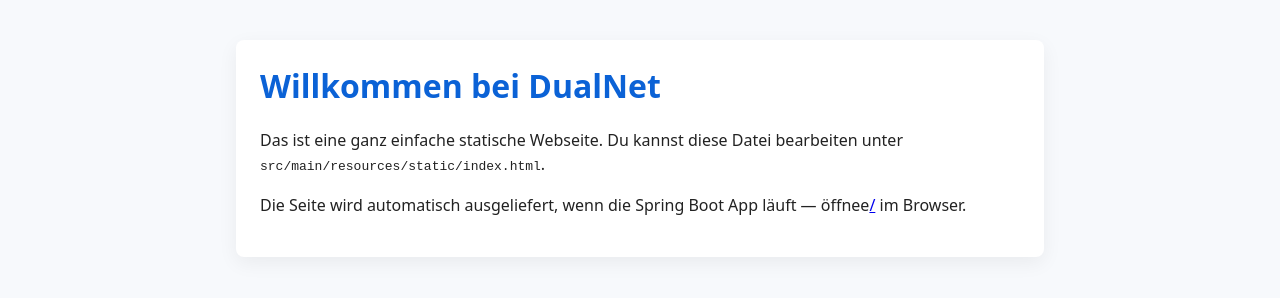
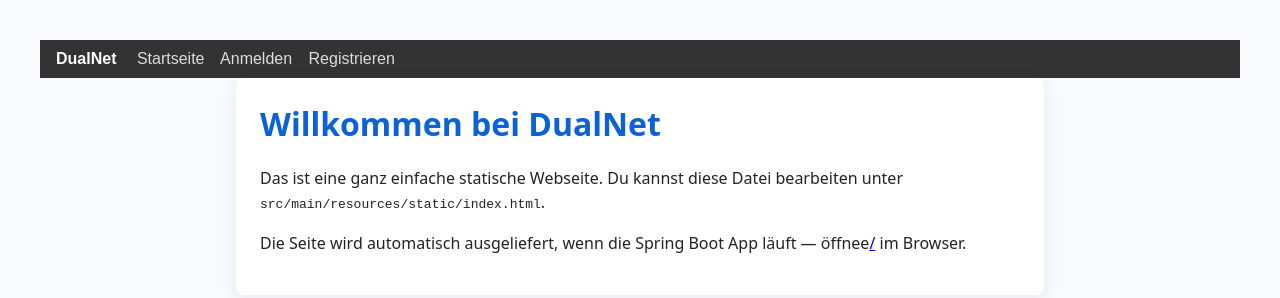
Before and after one commit to DualNettt/DualNet, a plain HTML site: page src/main/resources/static/Homepage.html in a window 1280 px wide. Drawn offline with Linux system fonts and the light colour scheme.

Commit message:
Add navigation bar to homepage, login, and registration pages

```diff
--- a/src/main/resources/static/Homepage.html
+++ b/src/main/resources/static/Homepage.html
@@ -16,6 +16,15 @@
   </style>
 </head>
 <body>
+  <div id="nav-placeholder"></div>
+  <script>
+    (function(){
+      fetch('/navbar.html')
+        .then(r => r.ok ? r.text() : '')
+        .then(html => { const ph = document.getElementById('nav-placeholder'); if (ph) ph.innerHTML = html; })
+        .catch(() => {});
+    })();
+  </script>
   <div class="container">
     <h1>Willkommen bei DualNet</h1>
     <p>Das ist eine ganz einfache statische Webseite. Du kannst diese Datei bearbeiten unter <code>src/main/resources/static/index.html</code>.</p>
--- /dev/null
+++ b/src/main/resources/static/navbar.html
@@ -0,0 +1,20 @@
+<nav id="main-nav" style="background:#333;color:#fff;padding:10px 16px;font-family:Arial,Helvetica,sans-serif;">
+  <a href="/Homepage.html" style="color:#fff;text-decoration:none;margin-right:16px;font-weight:bold;">DualNet</a>
+  <a href="/Homepage.html" style="color:#ddd;text-decoration:none;margin-right:12px;">Startseite</a>
+  <a href="/login.html" style="color:#ddd;text-decoration:none;margin-right:12px;">Anmelden</a>
+  <a href="/registration.html" style="color:#ddd;text-decoration:none;">Registrieren</a>
+  <span style="float:right;color:#bbb;font-size:90%;">&nbsp;</span>
+</nav>
+
+<!--
+<div id="nav-placeholder"></div>
+<script>
+    (function(){
+        fetch('/navbar.html')
+            .then(r => r.ok ? r.text() : '')
+            .then(html => { const ph = document.getElementById('nav-placeholder'); if (ph) ph.innerHTML = html; })
+            .catch(() => {});
+    })();
+</script>
+#### Diesen Teil in neuer Webseite einfügen für NavBar #####
+-->
```
Also changed, not shown: src/main/resources/static/login.html (+9 -0 lines), src/main/resources/static/registration.html (+9 -0 lines).
